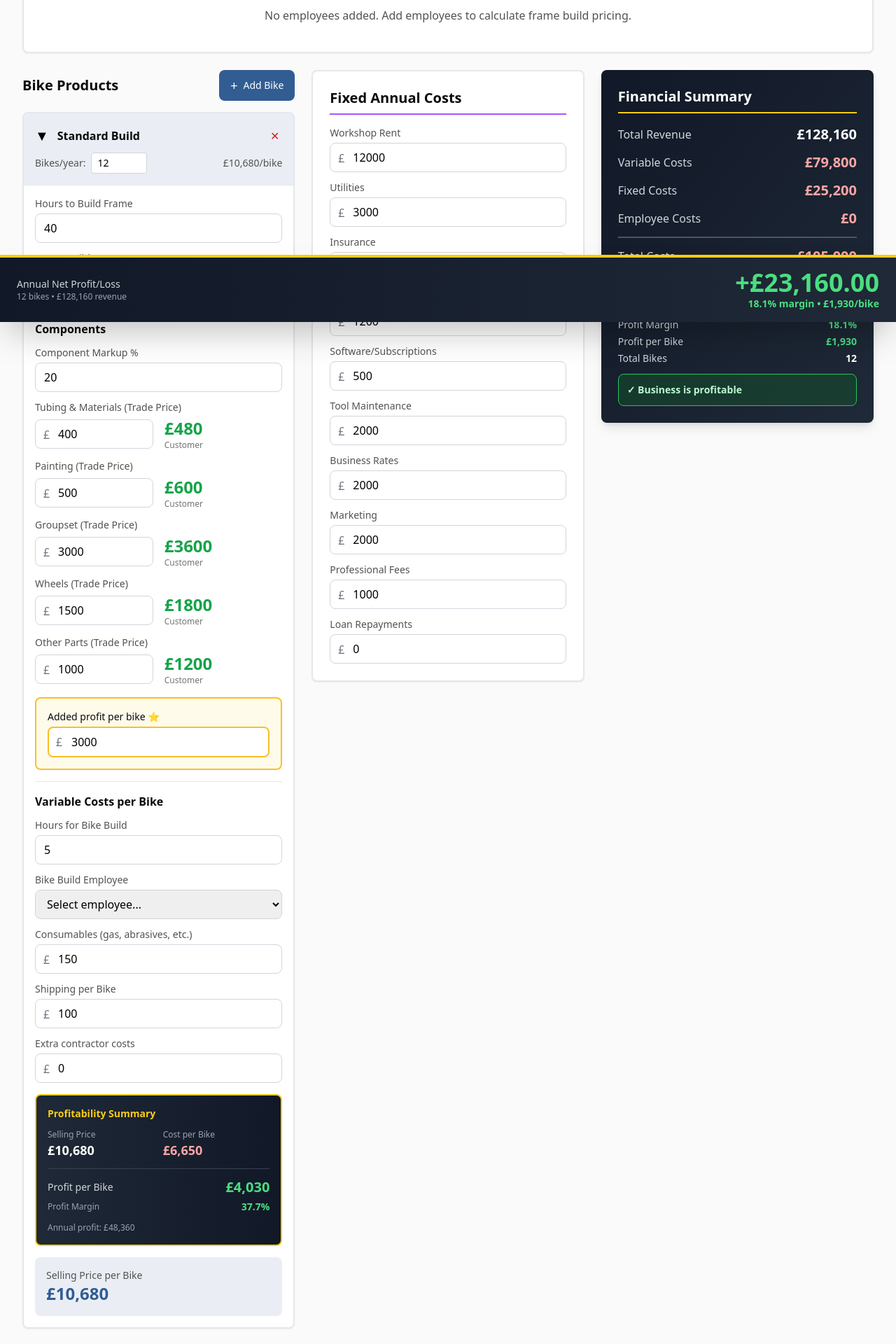
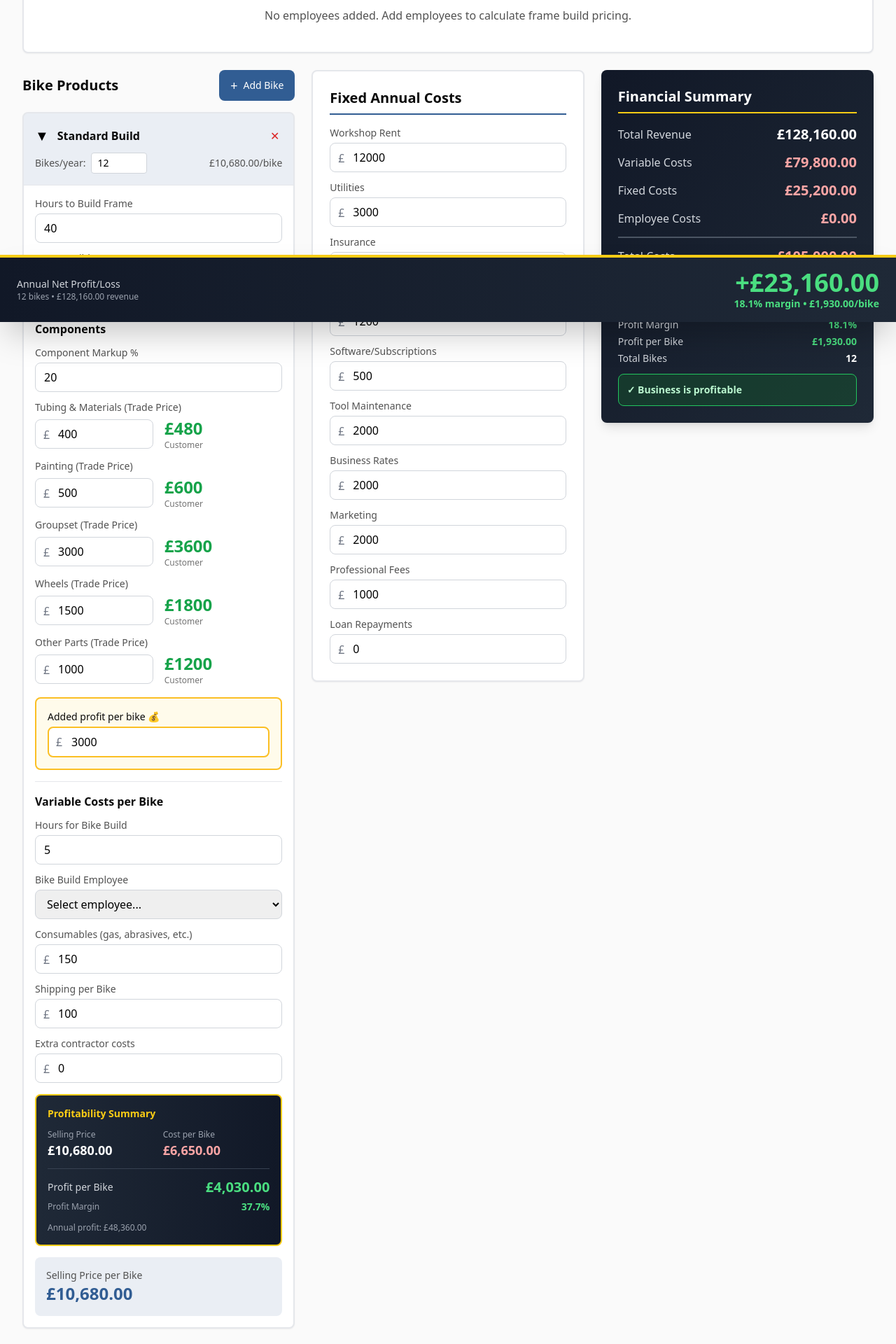
Before and after one commit to maccavamzoo/bikotic-genesis, a Next.js app: page /tools/bike-business-calculator in a window 1280 px wide. Shown: the part 340-2260 px from the top of the page at 70% size. Built offline with nearby package versions, Linux system fonts and the light colour scheme.

Commit message:
Update page.tsx

```diff
--- a/app/tools/bike-business-calculator/page.tsx
+++ b/app/tools/bike-business-calculator/page.tsx
@@ -30,6 +30,11 @@ interface BikeProduct {
 }
 
 export default function BikeBusinessCalculator() {
+  // Currency formatter helper
+  const formatCurrency = (value: number) => {
+    return value.toLocaleString('en-GB', { minimumFractionDigits: 2, maximumFractionDigits: 2 });
+  };
+
   // Fixed annual costs
   const [workshopRent, setWorkshopRent] = useState(12000);
   const [utilities, setUtilities] = useState(3000);
@@ -271,7 +276,7 @@ export default function BikeBusinessCalculator() {
               </div>
               <div className="mt-4 pt-4 border-t border-gray-200 flex justify-between items-center">
                 <p className="text-sm text-[#525252]">Total Annual Employee Costs</p>
-                <p className="text-2xl font-bold text-[#0a0a0a]">£{totalEmployeeCosts.toLocaleString()}</p>
+                <p className="text-2xl font-bold text-[#0a0a0a]">£{formatCurrency(totalEmployeeCosts)}</p>
               </div>
             </>
           )}
@@ -328,7 +333,7 @@ export default function BikeBusinessCalculator() {
                         className="w-20 px-2 py-1 border border-gray-300 rounded text-sm focus:ring-2 focus:ring-bikotic-blue focus:border-transparent"
                       />
                       <span className="text-sm text-[#525252] ml-auto">
-                        £{revenue.revenuePerBike.toLocaleString()}/bike
+                        £{formatCurrency(revenue.revenuePerBike)}/bike
                       </span>
                     </div>
                   </div>
@@ -492,7 +497,7 @@ export default function BikeBusinessCalculator() {
 
                       {/* Added Profit */}
                       <div className="mt-4 p-4 bg-amber-50 border-2 border-amber-400 rounded-lg">
-                        <label className="block text-sm font-medium text-[#0a0a0a] mb-1">Added profit per bike ⭐</label>
+                        <label className="block text-sm font-medium text-[#0a0a0a] mb-1">Added profit per bike 💰</label>
                         <div className="relative">
                           <span className="absolute left-3 top-2.5 text-gray-500">£</span>
                           <input
@@ -593,11 +598,11 @@ export default function BikeBusinessCalculator() {
                         <div className="grid grid-cols-2 gap-3 mb-3">
                           <div>
                             <p className="text-xs text-gray-400">Selling Price</p>
-                            <p className="text-lg font-bold text-white">£{revenue.revenuePerBike.toLocaleString()}</p>
+                            <p className="text-lg font-bold text-white">£{formatCurrency(revenue.revenuePerBike)}</p>
                           </div>
                           <div>
                             <p className="text-xs text-gray-400">Cost per Bike</p>
-                            <p className="text-lg font-bold text-red-300">£{(calculateBikeCosts(bike) / bike.bikesPerYear).toLocaleString()}</p>
+                            <p className="text-lg font-bold text-red-300">£{formatCurrency(calculateBikeCosts(bike) / bike.bikesPerYear)}</p>
                           </div>
                         </div>
 
@@ -607,7 +612,7 @@ export default function BikeBusinessCalculator() {
                             <span className={`text-xl font-bold ${
                               (revenue.revenuePerBike - (calculateBikeCosts(bike) / bike.bikesPerYear)) >= 0 ? 'text-green-400' : 'text-red-400'
                             }`}>
-                              £{(revenue.revenuePerBike - (calculateBikeCosts(bike) / bike.bikesPerYear)).toLocaleString()}
+                              £{formatCurrency(revenue.revenuePerBike - (calculateBikeCosts(bike) / bike.bikesPerYear))}
                             </span>
                           </div>
                           <div className="flex justify-between items-center">
@@ -628,14 +633,14 @@ export default function BikeBusinessCalculator() {
 
                         {(revenue.revenuePerBike - (calculateBikeCosts(bike) / bike.bikesPerYear)) >= 0 && (
                           <div className="mt-3 text-xs text-gray-400">
-                            Annual profit: £{((revenue.revenuePerBike - (calculateBikeCosts(bike) / bike.bikesPerYear)) * bike.bikesPerYear).toLocaleString()}
+                            Annual profit: £{formatCurrency((revenue.revenuePerBike - (calculateBikeCosts(bike) / bike.bikesPerYear)) * bike.bikesPerYear)}
                           </div>
                         )}
                       </div>
 
                       <div className="mt-4 p-4 bg-bikotic-blue/10 rounded-lg">
                         <p className="text-sm text-[#525252]">Selling Price per Bike</p>
-                        <p className="text-2xl font-bold text-bikotic-blue">£{revenue.revenuePerBike.toLocaleString()}</p>
+                        <p className="text-2xl font-bold text-bikotic-blue">£{formatCurrency(revenue.revenuePerBike)}</p>
                       </div>
                     </div>
                   )}
@@ -646,7 +651,7 @@ export default function BikeBusinessCalculator() {
 
           {/* Middle Column - Fixed Costs */}
           <div className="bg-white border-2 border-gray-200 rounded-lg shadow-sm p-6 h-fit">
-            <h2 className="text-xl font-bold text-[#0a0a0a] mb-4 pb-2 border-b-2 border-purple-500">Fixed Annual Costs</h2>
+            <h2 className="text-xl font-bold text-[#0a0a0a] mb-4 pb-2 border-b-2 border-bikotic-blue">Fixed Annual Costs</h2>
 
             <div className="space-y-3">
               <div>
@@ -789,28 +794,28 @@ export default function BikeBusinessCalculator() {
               <div className="space-y-3">
                 <div className="flex justify-between items-center">
                   <span className="text-gray-300">Total Revenue</span>
-                  <span className="text-xl font-semibold">£{totalRevenue.toLocaleString()}</span>
+                  <span className="text-xl font-semibold">£{formatCurrency(totalRevenue)}</span>
                 </div>
 
                 <div className="flex justify-between items-center">
                   <span className="text-gray-300">Variable Costs</span>
-                  <span className="text-xl font-semibold text-red-300">£{totalVariableCosts.toLocaleString()}</span>
+                  <span className="text-xl font-semibold text-red-300">£{formatCurrency(totalVariableCosts)}</span>
                 </div>
 
                 <div className="flex justify-between items-center">
                   <span className="text-gray-300">Fixed Costs</span>
-                  <span className="text-xl font-semibold text-red-300">£{totalFixedCosts.toLocaleString()}</span>
+                  <span className="text-xl font-semibold text-red-300">£{formatCurrency(totalFixedCosts)}</span>
                 </div>
 
                 <div className="flex justify-between items-center">
                   <span className="text-gray-300">Employee Costs</span>
-                  <span className="text-xl font-semibold text-red-300">£{totalEmployeeCosts.toLocaleString()}</span>
+                  <span className="text-xl font-semibold text-red-300">£{formatCurrency(totalEmployeeCosts)}</span>
                 </div>
 
                 <div className="pt-3 mt-3 border-t-2 border-gray-600">
                   <div className="flex justify-between items-center">
                     <span className="text-gray-300">Total Costs</span>
-                    <span className="text-xl font-semibold text-red-300">£{totalCosts.toLocaleString()}</span>
+                    <span className="text-xl font-semibold text-red-300">£{formatCurrency(totalCosts)}</span>
                   </div>
                 </div>
 
@@ -818,7 +823,7 @@ export default function BikeBusinessCalculator() {
                   <div className="flex justify-between items-center mb-2">
                     <span className="text-lg font-bold">Net Profit/Loss</span>
                     <span className={`text-3xl font-bold ${netProfit >= 0 ? 'text-green-400' : 'text-red-400'}`}>
-                      £{netProfit.toLocaleString()}
+                      £{formatCurrency(netProfit)}
                     </span>
                   </div>
 
@@ -832,7 +837,7 @@ export default function BikeBusinessCalculator() {
                   <div className="flex justify-between items-center text-sm mt-1">
                     <span className="text-gray-300">Profit per Bike</span>
                     <span className={`font-semibold ${profitPerBike >= 0 ? 'text-green-400' : 'text-red-400'}`}>
-                      £{profitPerBike.toLocaleString()}
+                      £{formatCurrency(profitPerBike)}
                     </span>
                   </div>
 
@@ -941,14 +946,14 @@ export default function BikeBusinessCalculator() {
           <div className="flex justify-between items-center">
             <div>
               <p className="text-gray-300 text-sm">Annual Net Profit/Loss</p>
-              <p className="text-gray-400 text-xs">{totalBikes} bikes • £{totalRevenue.toLocaleString()} revenue</p>
+              <p className="text-gray-400 text-xs">{totalBikes} bikes • £{formatCurrency(totalRevenue)} revenue</p>
             </div>
             <div className="text-right">
               <p className={`text-4xl font-bold ${netProfit >= 0 ? 'text-green-400' : 'text-red-400'}`}>
-                {netProfit >= 0 ? '+' : ''}£{netProfit.toLocaleString(undefined, {minimumFractionDigits: 2, maximumFractionDigits: 2})}
+                {netProfit >= 0 ? '+' : ''}£{formatCurrency(netProfit)}
               </p>
               <p className={`text-sm font-semibold ${netProfit >= 0 ? 'text-green-400' : 'text-red-400'}`}>
-                {profitMargin.toFixed(1)}% margin • £{profitPerBike.toLocaleString()}/bike
+                {profitMargin.toFixed(1)}% margin • £{formatCurrency(profitPerBike)}/bike
               </p>
             </div>
           </div>
```
